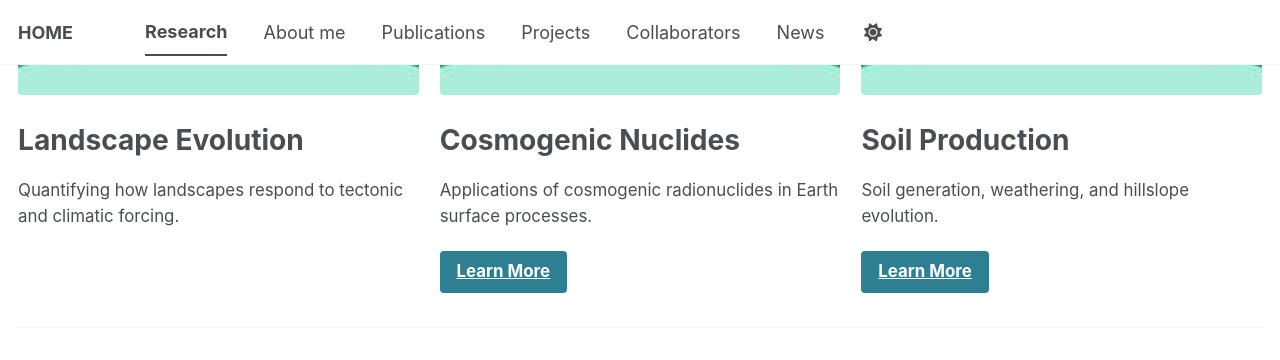
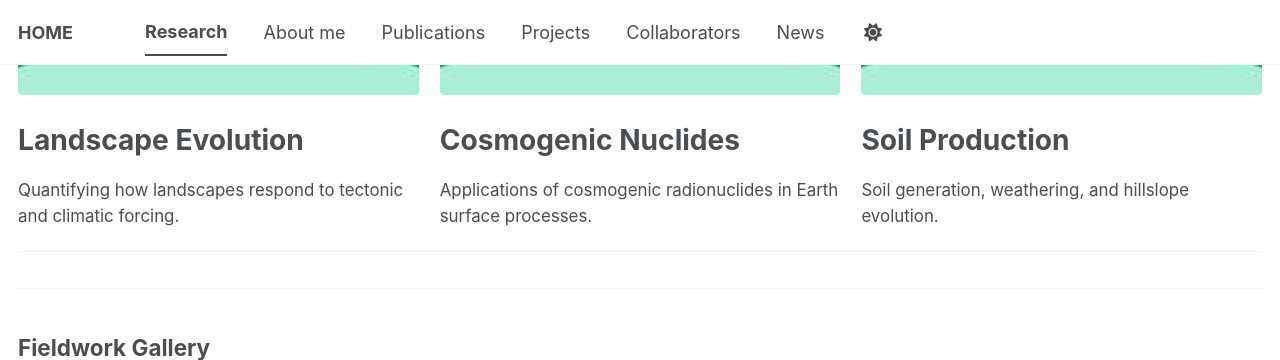
Before and after one commit to liangjiaxu-research/liangjiaxu-research.github.io, a Jekyll site: the page built from _pages/research.md, in a window 1280 px wide and 900 px high, scrolled down 1320 px, cut to the strip 0-360 px from the top of the window. Built offline with Jekyll 4.4.1, drawn with Linux system fonts in a browser that asks for light colours; a script bundle is joined from its source files by our own code; library files that are not in the unit come from our copies; part of the change alters nothing that is shown.

Commit message:
Update research.md

```diff
--- a/_pages/research.md
+++ b/_pages/research.md
@@ -24,17 +24,17 @@ feature_row:
     alt: "Cosmogenic Nuclides"
     title: "Cosmogenic Nuclides"
     excerpt: "Applications of cosmogenic radionuclides in Earth surface processes."
-    url: "/cosmogenic-nuclides/"
-    btn_label: "Learn More"
-    btn_class: "btn--primary"
+    #url: "/cosmogenic-nuclides/"
+    #btn_label: "Learn More"
+    #btn_class: "btn--primary"
 
   - image_path: bio-photo-2.jpg
     alt: "Soil Production"
     title: "Soil Production"
     excerpt: "Soil generation, weathering, and hillslope evolution."
-    url: "/soil-production/"
-    btn_label: "Learn More"
-    btn_class: "btn--primary"
+    #url: "/soil-production/"
+    #btn_label: "Learn More"
+    #btn_class: "btn--primary"
 
 ---
 
```
